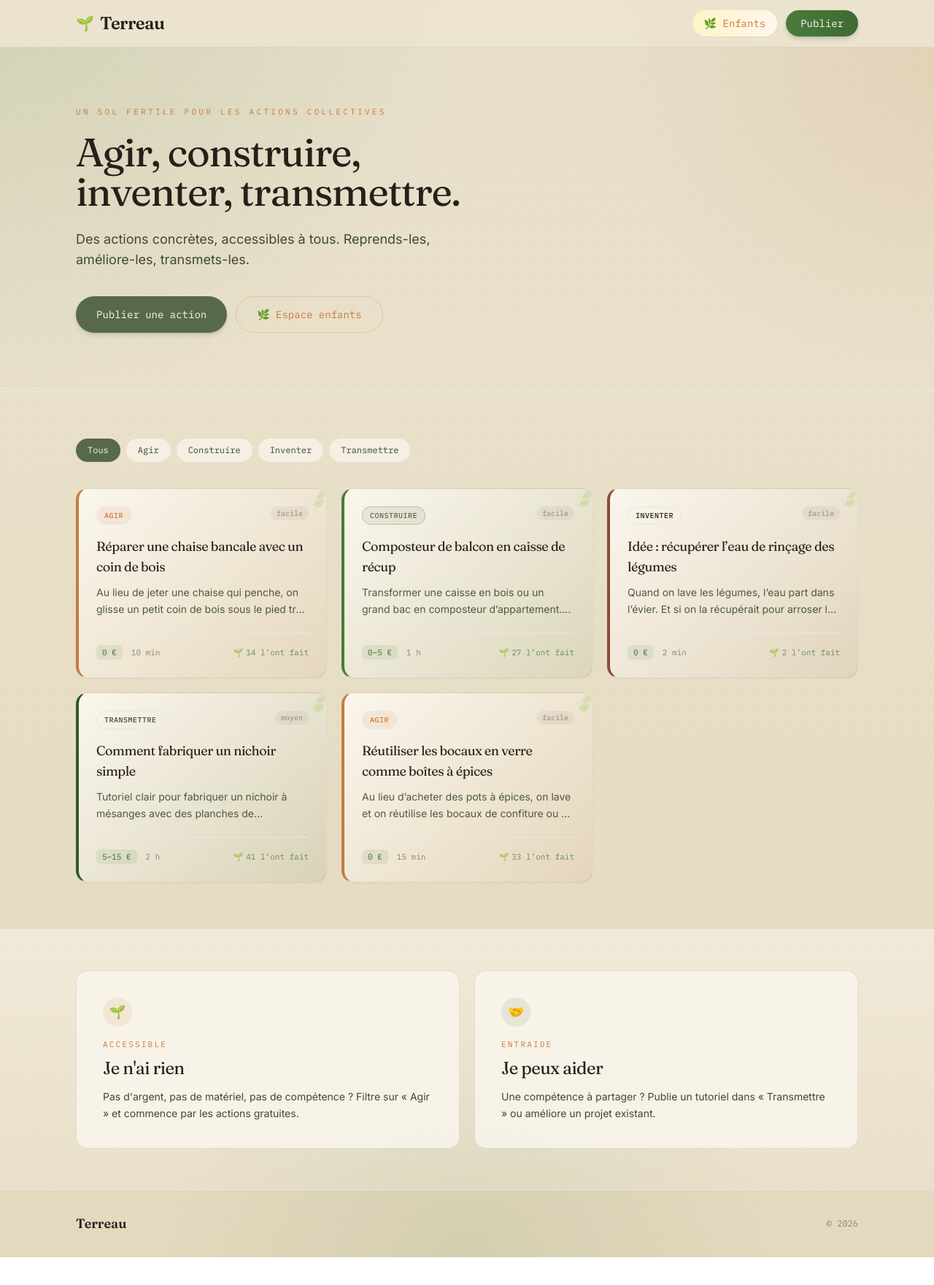
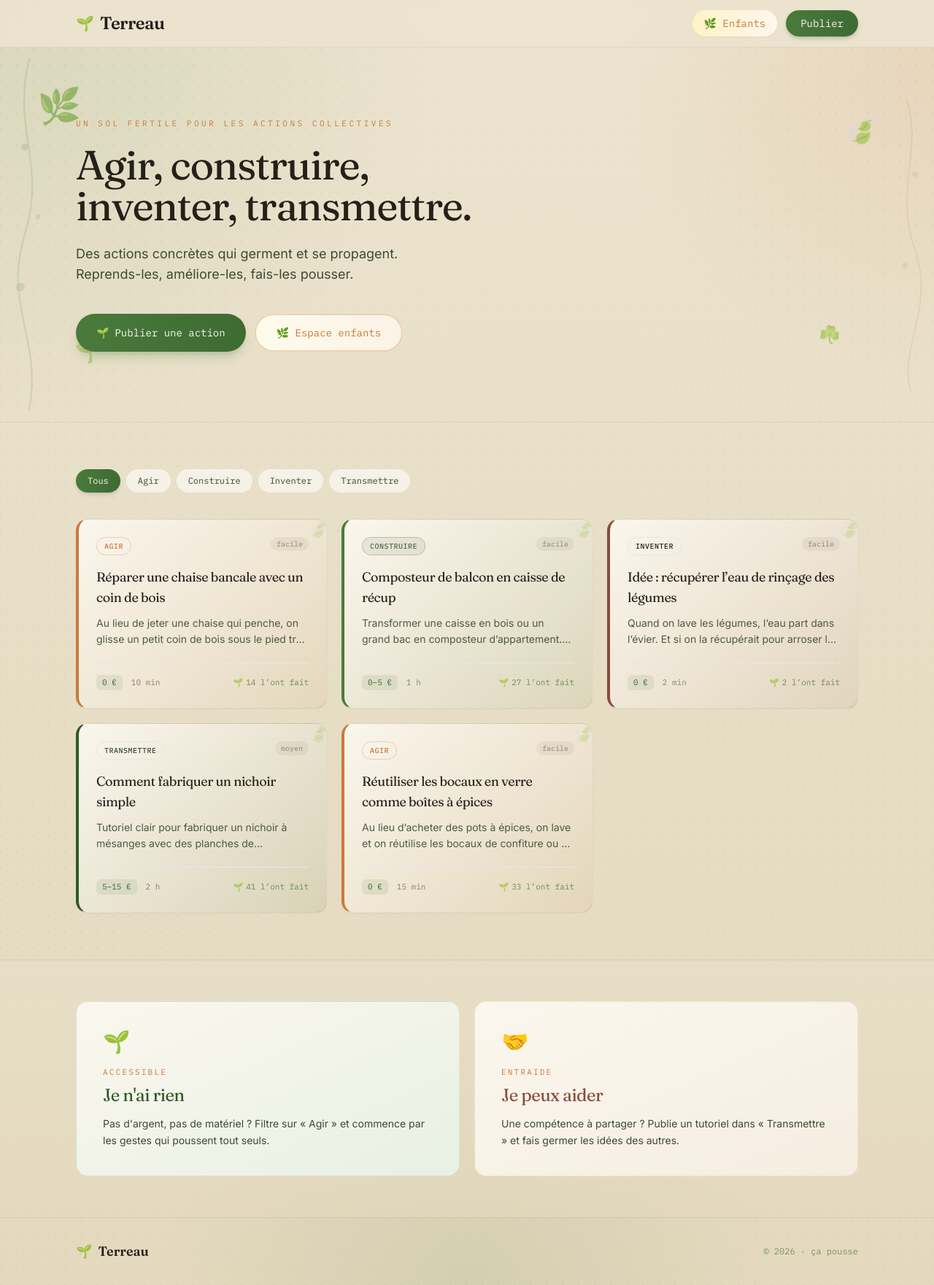
Before and after one commit to piratebtz64-hue/terreau, a Next.js app: page / in a window 1280 px wide. Shown: the whole page at 73% size. Before the commit the page ends 1723 px from the top, so only its background shows below. Built offline with nearby package versions, Linux system fonts and the light colour scheme.

Commit message:
design: living botanical homepage with vines and animated plants

```diff
--- a/app/page.tsx
+++ b/app/page.tsx
@@ -24,29 +24,46 @@ export default function HomePage() {
     <main className="min-h-screen bg-soil-grain text-humus">
       <Header />
 
-      <section className="relative overflow-hidden border-b border-humus/8">
-        <div className="absolute inset-0 bg-gradient-to-b from-moss/[0.04] to-transparent pointer-events-none" />
-        <div className="relative mx-auto max-w-6xl px-5 py-14 sm:px-10 sm:py-20">
-          <p className="animate-fade-up font-mono text-[11px] uppercase tracking-[0.3em] text-clay">
+      <section className="relative overflow-hidden border-b border-moss/10">
+        <div className="pointer-events-none absolute inset-0 overflow-hidden" aria-hidden>
+          <span className="leaf animate-float absolute left-[4%] top-[12%] text-4xl sm:text-5xl">🌿</span>
+          <span className="leaf animate-sway absolute right-[6%] top-[18%] text-3xl sm:text-4xl" style={{ animationDelay: "0.5s" }}>🍃</span>
+          <span className="leaf animate-float absolute bottom-[15%] left-[8%] text-3xl opacity-40" style={{ animationDelay: "1s" }}>🌱</span>
+          <span className="leaf animate-sway absolute bottom-[20%] right-[10%] text-2xl opacity-30" style={{ animationDelay: "1.5s" }}>☘️</span>
+          <svg className="vine absolute -left-2 top-0 h-full w-16 sm:w-24" viewBox="0 0 80 400" fill="none">
+            <path d="M40 0 C20 80, 60 120, 35 200 C10 280, 55 320, 40 400" stroke="#4A7A3C" strokeWidth="2" strokeLinecap="round" opacity="0.4"/>
+            <circle cx="35" cy="100" r="4" fill="#5A8C4A" opacity="0.5"/>
+            <circle cx="50" cy="180" r="3" fill="#6B9B5A" opacity="0.45"/>
+            <circle cx="30" cy="260" r="5" fill="#4A7A3C" opacity="0.4"/>
+          </svg>
+          <svg className="vine absolute -right-2 top-10 h-[90%] w-14 sm:w-20" viewBox="0 0 70 350" fill="none">
+            <path d="M30 0 C50 60, 15 110, 40 180 C65 250, 20 300, 35 350" stroke="#C97A3D" strokeWidth="1.8" strokeLinecap="round" opacity="0.35"/>
+            <circle cx="40" cy="90" r="3.5" fill="#D4894A" opacity="0.4"/>
+            <circle cx="28" cy="200" r="4" fill="#C97A3D" opacity="0.35"/>
+          </svg>
+        </div>
+
+        <div className="relative mx-auto max-w-6xl px-5 py-16 sm:px-10 sm:py-24">
+          <p className="animate-fade-up font-mono text-[11px] uppercase tracking-[0.32em] text-clay">
             Un sol fertile pour les actions collectives
           </p>
-          <h1 className="animate-fade-up animate-delay-1 mt-5 max-w-2xl font-display text-[2.1rem] leading-[1.12] tracking-tight text-humus sm:text-5xl lg:text-[3.4rem]">
+          <h1 className="animate-fade-up animate-delay-1 mt-5 max-w-2xl font-display text-[2.15rem] leading-[1.1] tracking-tight text-humus sm:text-5xl lg:text-[3.5rem]">
             Agir, construire,<br className="hidden sm:block" /> inventer, transmettre.
           </h1>
           <p className="animate-fade-up animate-delay-2 mt-6 max-w-lg text-base leading-relaxed text-moss-dark sm:text-lg">
-            Des actions concrètes, accessibles à tous.
-            Reprends-les, améliore-les, transmets-les.
+            Des actions concrètes qui germent et se propagent.
+            Reprends-les, améliore-les, fais-les pousser.
           </p>
-          <div className="animate-fade-up animate-delay-3 mt-9 flex flex-wrap gap-3">
+          <div className="animate-fade-up animate-delay-3 mt-10 flex flex-wrap gap-3">
             <Link
               href="/publier"
-              className="inline-flex items-center rounded-full bg-moss px-7 py-3.5 font-mono text-sm text-bone shadow-md shadow-moss/20 transition hover:bg-moss-dark hover:shadow-lg"
+              className="btn-grow inline-flex items-center gap-2 rounded-full bg-gradient-to-r from-[#4A7A3C] to-[#3D6B32] px-7 py-3.5 font-mono text-sm text-bone shadow-lg shadow-[#4A7A3C]/25 transition hover:shadow-xl"
             >
-              Publier une action
+              <span>🌱</span> Publier une action
             </Link>
             <Link
               href="/enfants"
-              className="inline-flex items-center rounded-full border border-clay/25 bg-gradient-to-r from-clay/12 to-transparent px-7 py-3.5 font-mono text-sm text-clay transition hover:border-clay/40 hover:from-clay/20"
+              className="inline-flex items-center gap-2 rounded-full border-2 border-clay/30 bg-gradient-to-r from-amber-50 to-orange-50/80 px-7 py-3.5 font-mono text-sm text-clay transition hover:border-clay/50"
             >
               🌿 Espace enfants
             </Link>
@@ -62,58 +79,48 @@ export default function HomePage() {
               onClick={() => setFilter(f)}
               className={`rounded-full px-4 py-2 font-mono text-xs transition ${
                 filter === f
-                  ? "bg-moss text-bone shadow-sm"
-                  : "bg-bone/70 text-moss-dark hover:bg-bone hover:text-humus"
+                  ? "bg-gradient-to-r from-[#4A7A3C] to-[#3D6B32] text-bone shadow-md"
+                  : "bg-bone/80 text-moss-dark hover:bg-bone hover:text-humus"
               }`}
             >
               {f === "tous" ? "Tous" : GESTURE_LABELS[f]}
             </button>
           ))}
         </div>
-
-        {filtered.length === 0 ? (
-          <p className="py-20 text-center text-moss-dark">
-            Aucune action.{" "}
-            <Link href="/publier" className="text-moss underline underline-offset-2">
-              Publier la première
-            </Link>
-          </p>
-        ) : (
-          <div className="grid gap-5 sm:grid-cols-2 lg:grid-cols-3">
-            {filtered.map((p) => (
-              <ProjectCard key={p.id} project={p} />
-            ))}
-          </div>
-        )}
+        <div className="grid gap-5 sm:grid-cols-2 lg:grid-cols-3">
+          {filtered.map((p) => (
+            <ProjectCard key={p.id} project={p} />
+          ))}
+        </div>
       </section>
 
-      <section className="border-t border-humus/8 bg-gradient-to-b from-bone/50 to-bone/20">
+      <section className="relative border-t border-moss/10 bg-gradient-to-b from-[#E8DFC8]/80 to-[#E4D9BE]/60">
         <div className="mx-auto grid max-w-6xl gap-5 px-5 py-14 sm:px-10 lg:grid-cols-2">
-          <div className="hover-lift rounded-2xl border border-humus/10 bg-bone/80 p-7 sm:p-9">
-            <div className="flex h-10 w-10 items-center justify-center rounded-full bg-clay/10 text-lg">🌱</div>
+          <div className="hover-lift rounded-2xl border border-[#4A7A3C]/15 bg-gradient-to-br from-bone to-[#E8F0E4] p-7 sm:p-9">
+            <span className="text-3xl">🌱</span>
             <p className="mt-4 font-mono text-[11px] uppercase tracking-[0.2em] text-clay">Accessible</p>
-            <h2 className="mt-2 font-display text-2xl tracking-tight">Je n&apos;ai rien</h2>
+            <h2 className="mt-2 font-display text-2xl tracking-tight text-[#2F5A28]">Je n&apos;ai rien</h2>
             <p className="mt-3 text-sm leading-relaxed text-moss-dark">
-              Pas d&apos;argent, pas de matériel, pas de compétence ?
-              Filtre sur « Agir » et commence par les actions gratuites.
+              Pas d&apos;argent, pas de matériel ? Filtre sur « Agir » et commence par les gestes qui poussent tout seuls.
             </p>
           </div>
-          <div className="hover-lift rounded-2xl border border-humus/10 bg-bone/80 p-7 sm:p-9">
-            <div className="flex h-10 w-10 items-center justify-center rounded-full bg-moss/10 text-lg">🤝</div>
+          <div className="hover-lift rounded-2xl border border-clay/15 bg-gradient-to-br from-bone to-[#F5EDE0] p-7 sm:p-9">
+            <span className="text-3xl">🤝</span>
             <p className="mt-4 font-mono text-[11px] uppercase tracking-[0.2em] text-clay">Entraide</p>
-            <h2 className="mt-2 font-display text-2xl tracking-tight">Je peux aider</h2>
+            <h2 className="mt-2 font-display text-2xl tracking-tight text-[#8A4A3B]">Je peux aider</h2>
             <p className="mt-3 text-sm leading-relaxed text-moss-dark">
-              Une compétence à partager ?
-              Publie un tutoriel dans « Transmettre » ou améliore un projet existant.
+              Une compétence à partager ? Publie un tutoriel dans « Transmettre » et fais germer les idées des autres.
             </p>
           </div>
         </div>
       </section>
 
-      <footer className="border-t border-humus/8">
+      <footer className="border-t border-moss/10">
         <div className="mx-auto flex max-w-6xl items-center justify-between px-5 py-8 sm:px-10">
-          <span className="font-display text-lg font-semibold">Terreau</span>
-          <span className="font-mono text-xs text-moss/70">© 2026</span>
+          <span className="flex items-center gap-2 font-display text-lg font-semibold">
+            <span>🌱</span> Terreau
+          </span>
+          <span className="font-mono text-xs text-[#4A7A3C]/70">© 2026 · ça pousse</span>
         </div>
       </footer>
     </main>
```
